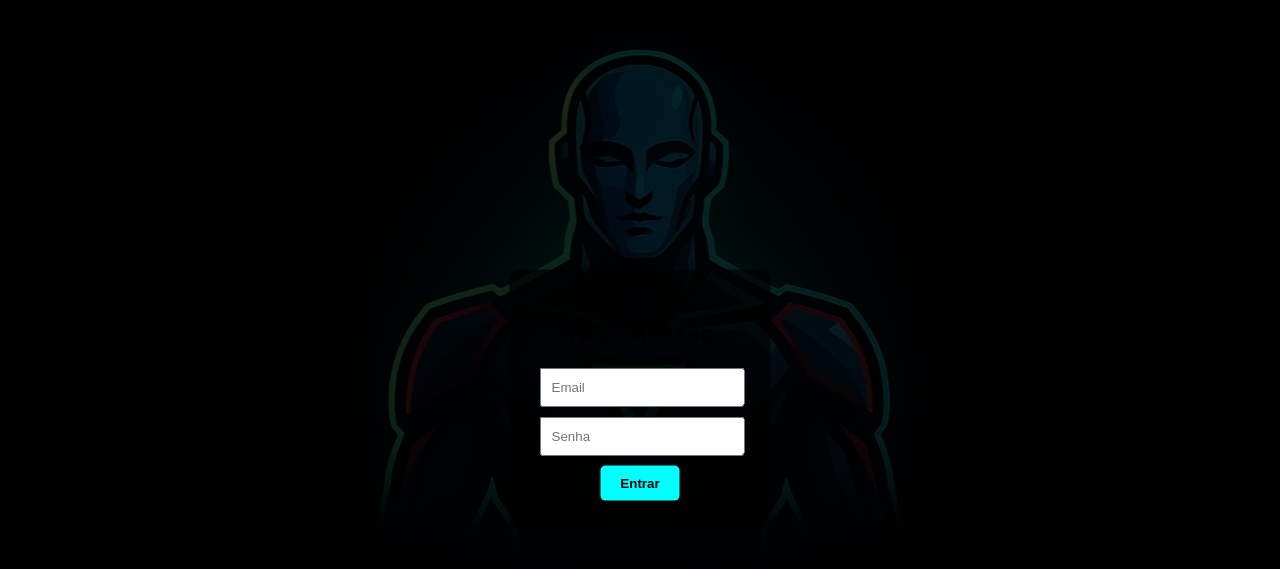
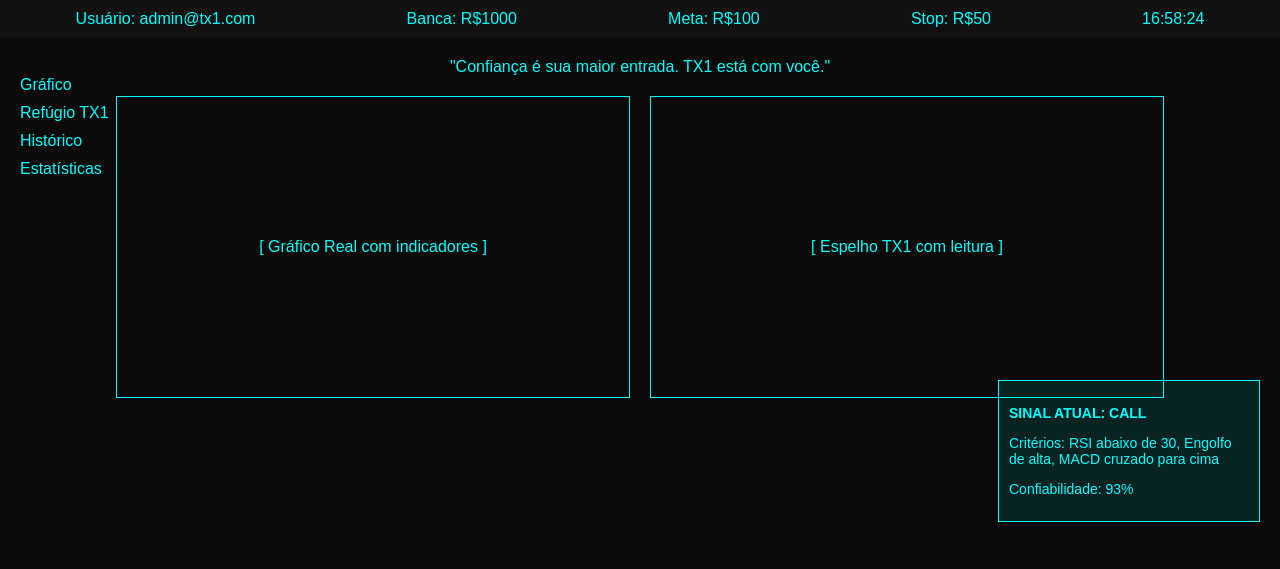
Before and after one commit to DiegoTx1/TX1-oficial, a plain HTML site: page index.html in a window 1280 px wide. Drawn offline with Linux system fonts and the light colour scheme.

Commit message:
Add files via upload

```diff
--- a/index.html
+++ b/index.html
@@ -1,31 +1,36 @@
 
 <!DOCTYPE html>
-<html lang="pt-BR">
+<html lang="pt-br">
 <head>
     <meta charset="UTF-8">
-    <title>TX1 - Login</title>
+    <title>TX1 - Painel</title>
     <link rel="stylesheet" href="style.css">
-    <script>
-        function login() {
-            const email = document.getElementById("email").value;
-            const senha = document.getElementById("senha").value;
-            if(email === "admin@tx1.com" && senha === "110394") {
-                window.location.href = "painel.html";
-            } else {
-                alert("Email ou senha incorretos.");
-            }
-        }
-    </script>
 </head>
 <body>
-    <div class="overlay">
-        <img src="avatar.png" class="avatar" alt="TX1 Avatar">
-        <div class="login-box">
-            <h2>TX1 - Acesso</h2>
-            <input type="text" id="email" placeholder="Email" required>
-            <input type="password" id="senha" placeholder="Senha" required>
-            <button onclick="login()">Entrar</button>
-        </div>
+    <div class="top-bar">
+        <span>Usuário: admin@tx1.com</span>
+        <span>Banca: R$1000</span>
+        <span>Meta: R$100</span>
+        <span>Stop: R$50</span>
+        <span class="relogio">16:58:24</span>
+    </div>
+    <div class="menu-lateral">
+        <ul>
+            <li>Gráfico</li>
+            <li>Refúgio TX1</li>
+            <li>Histórico</li>
+            <li>Estatísticas</li>
+        </ul>
+    </div>
+    <div class="mensagem">"Confiança é sua maior entrada. TX1 está com você."</div>
+    <div class="painel">
+        <div class="grafico" id="grafico-real">[ Gráfico Real com indicadores ]</div>
+        <div class="grafico" id="espelho-tx1">[ Espelho TX1 com leitura ]</div>
+    </div>
+    <div class="comando-box direita">
+        <p><strong>SINAL ATUAL: CALL</strong></p>
+        <p>Critérios: RSI abaixo de 30, Engolfo de alta, MACD cruzado para cima</p>
+        <p>Confiabilidade: 93%</p>
     </div>
 </body>
 </html>
--- a/style.css
+++ b/style.css
@@ -1,42 +1,56 @@
 
 body {
+    background-color: #0a0a0a;
+    color: cyan;
+    font-family: Arial, sans-serif;
     margin: 0;
-    font-family: Arial, sans-serif;
-    background-color: #000;
+    padding: 0;
 }
-.overlay {
-    height: 100vh;
-    text-align: center;
-    position: relative;
+.top-bar {
+    background-color: #111;
+    color: cyan;
+    display: flex;
+    justify-content: space-around;
+    padding: 10px 0;
 }
-.avatar {
+.menu-lateral {
     position: absolute;
-    top: 35%;
-    left: 50%;
-    transform: translate(-50%, -50%);
-    opacity: 0.15;
-    max-width: 90%;
+    top: 60px;
+    left: 20px;
 }
-.login-box {
-    position: absolute;
-    top: 50%;
-    left: 50%;
-    transform: translate(-50%, -50%);
-    background-color: rgba(0,0,0,0.7);
-    padding: 30px;
-    border-radius: 10px;
+.menu-lateral ul {
+    list-style-type: none;
+    padding: 0;
 }
-.login-box input {
-    display: block;
-    width: 90%;
-    margin: 10px auto;
-    padding: 10px;
-}
-.login-box button {
-    padding: 10px 20px;
-    background-color: #00ffff;
-    border: none;
-    border-radius: 5px;
-    font-weight: bold;
+.menu-lateral li {
+    margin: 10px 0;
     cursor: pointer;
 }
+.mensagem {
+    text-align: center;
+    margin-top: 20px;
+}
+.painel {
+    display: flex;
+    justify-content: center;
+    margin-top: 20px;
+    gap: 20px;
+}
+.grafico {
+    width: 40%;
+    height: 300px;
+    border: 1px solid cyan;
+    display: flex;
+    align-items: center;
+    justify-content: center;
+}
+.comando-box.direita {
+    position: absolute;
+    top: 380px;
+    right: 20px;
+    width: 240px;
+    background-color: rgba(0, 255, 255, 0.1);
+    padding: 10px;
+    border: 1px solid cyan;
+    font-size: 14px;
+}
```
